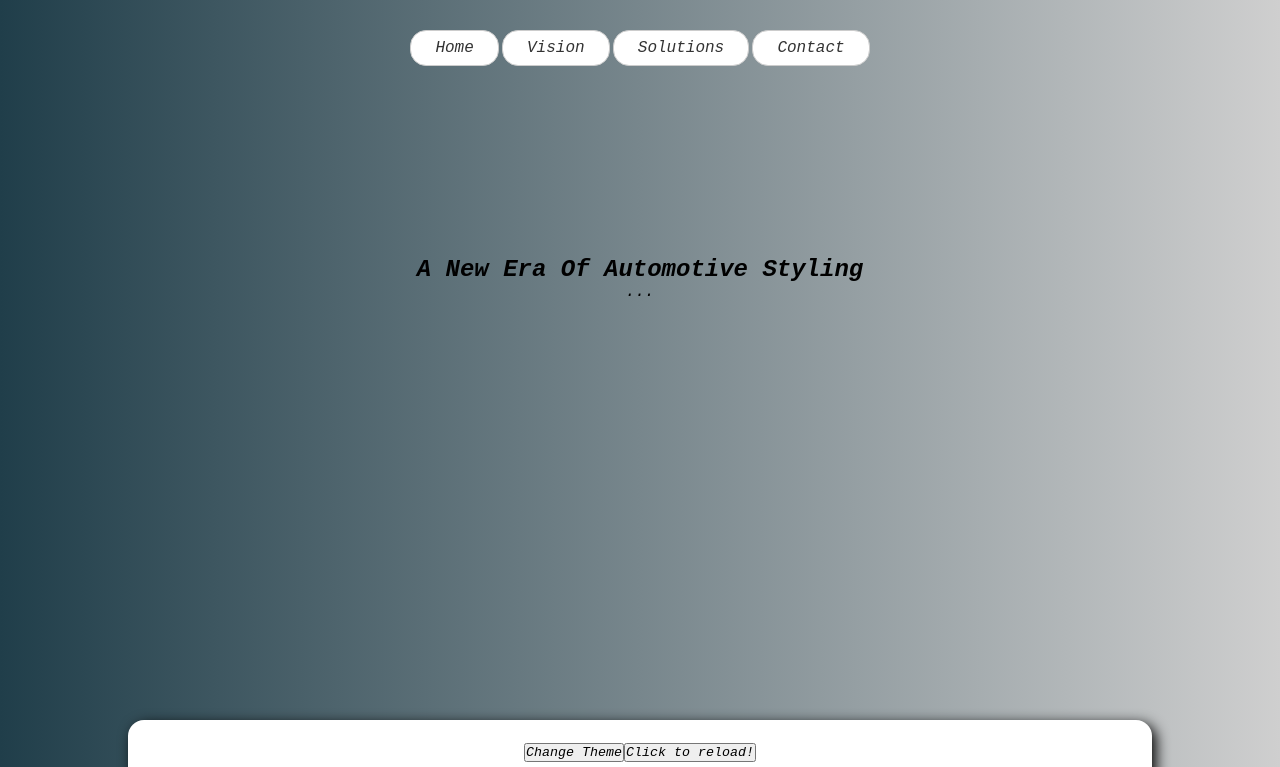
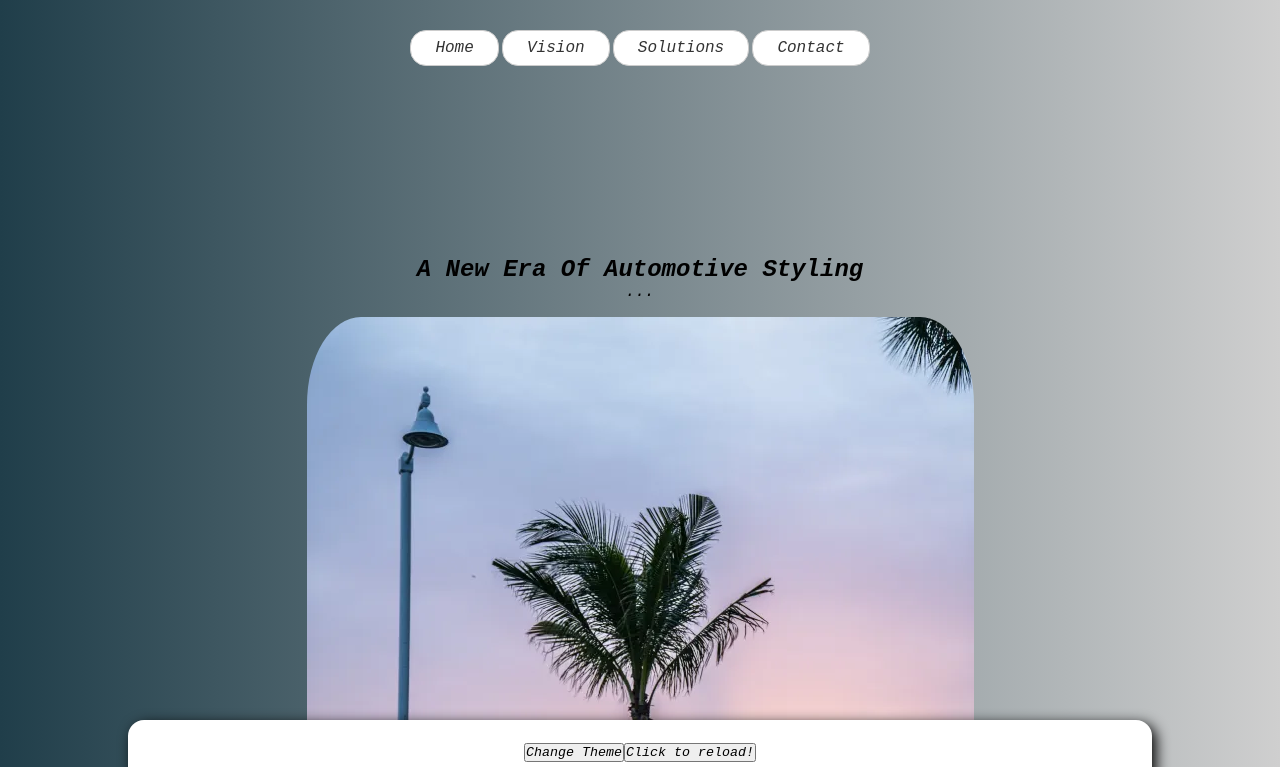
Before and after one commit to MarkDYabut/PocLandingFramework, a Gatsby site: page /aaHome in a window 1280 px wide. Shown: the top 767 px of the page. Built offline with nearby package versions, Linux system fonts and the light colour scheme; Gatsby itself is replaced by a stand-in of ours.

Commit message:
feat:hero-images

```diff
--- /dev/null
+++ b/src/components/motion/Random.js
@@ -0,0 +1,107 @@
+import React, { useState } from 'react' //1000 hours
+import styled from 'styled-components' //30 hours
+import { motion, useAnimation } from 'framer-motion' //30 hours
+
+const firstVariant = {
+    hidden: {
+        opacity: 0,
+        x: -100,
+        scale: 1.3,
+    },
+    visible: {
+        opacity: 1,
+        x: 0,
+        scale: 1,
+        transition: { duration: 2 }
+    }
+}
+
+const secondVariant = {
+    hidden: {
+        opacity: 0,
+        x: 100,
+        scale: 1.3,
+    },
+    visible: {
+        opacity: 1,
+        x: 0,
+        scale: 1,
+        transition: { duration: 2 }
+    }
+}
+
+const firstElevateVariant = {
+    hidden: {
+        opacity: 0,
+        x: 100,
+        scale: 1.3,
+        rotate: 30,
+        y: 0,
+    },
+    visible: {
+        opacity: 1,
+        x: 100,
+        y: "-10vh",
+        scale: 1,
+        rotate: 0,
+        transition: { duration: 2 }
+    }
+}
+
+const secondElevateVariant = {
+    hidden: {
+        opacity: 0,
+        x: 100,
+        scale: 1.3,
+        rotate: -30,
+        y: 0,
+    },
+    visible: {
+        opacity: 1,
+        x: -100,
+        y: "-10vh",
+        scale: 1,
+        rotate: 0,
+        transition: { duration: 2 }
+    }
+}
+
+export const RandomMotionOnScroll = ({children}) => {
+    const rando = Math.floor(Math.random() * 2)
+    let variant = {}
+    console.log("RandomMotionOnScroll")
+    console.log(rando)
+
+    if(rando==1) variant = firstVariant
+    else variant = secondVariant
+
+    return (
+        <motion.div
+            variants={variant}
+            initial="hidden"
+            whileInView="visible"
+        >
+            {children}
+        </motion.div>
+    )
+}
+
+export const RandomElevateMotionOnScroll = ({children}) => {
+    const rando = Math.floor(Math.random() * 2)
+    let variant = {}
+    console.log("RandomMotionOnScroll")
+    console.log(rando)
+
+    if(rando==1) variant = firstElevateVariant
+    else variant = secondElevateVariant
+
+    return (
+        <motion.div
+            variants={variant}
+            initial="hidden"
+            whileInView="visible"
+        >
+            {children}
+        </motion.div>
+    )
+}
--- a/src/components/nav/navbar.js
+++ b/src/components/nav/navbar.js
@@ -15,7 +15,7 @@ const Nav = styled.div`
     height: 4rem;
 
     /* box-shadow: 4px 4px 14px #000; */
-
+    z-index: 1000;
     margin-bottom: 2rem;
     position: fixed;
     top: 1rem;
--- a/src/layout/aaLayout.js
+++ b/src/layout/aaLayout.js
@@ -3,6 +3,7 @@ import styled, { ThemeProvider } from 'styled-components'
 import { Link } from 'gatsby'
 import { createGlobalStyle } from 'styled-components'
 import { Navbar1 } from '../components/nav/navbar'
+import { motion } from "framer-motion"
 
 const GlobalStyle = createGlobalStyle`
     * {
@@ -11,6 +12,10 @@ const GlobalStyle = createGlobalStyle`
         font-family: 'Courier New', Courier, monospace;
         font-style: italic;
     }
+    html, body {
+    max-width: 100%;
+    overflow-x: hidden;
+}
 `
 
 const FooterContainer = styled.div`
@@ -65,8 +70,10 @@ const Footer = ({ children }) => (
 
 export const Layout = ({ children }) => {
     const [currentTheme, setCurrentTheme] = useState("light")
+    const [seed, setSeed] = useState(1)
+
     return (
-        <>
+        <motion.div key={seed} initial={{ opacity: 0 }} animate={{ opacity: 1 }} transition={{ duration: 2 }}>
             <ThemeProvider theme={currentTheme === "dark" ? darkTheme : lightTheme}>
                 <GlobalStyle />
                 <Container>
@@ -74,6 +81,8 @@ export const Layout = ({ children }) => {
                     {children}
                     <Footer>
                         <button onClick={() => {
+                                    setSeed(Math.random())
+
                             if (currentTheme === "dark") setCurrentTheme("light")
                             else setCurrentTheme("dark")
                         }}>Change Theme</button>
@@ -81,6 +90,6 @@ export const Layout = ({ children }) => {
                     </Footer>
                 </Container>
             </ThemeProvider>
-        </>
+        </motion.div>
     )
 }
--- a/src/pages/aaHome.js
+++ b/src/pages/aaHome.js
@@ -4,6 +4,7 @@ import styled from "styled-components"
 import { Layout } from "../layout/aaLayout"
 import { Link } from 'gatsby'
 import { Navbar1 } from "../components/nav/navbar"
+import { RandomElevateMotionOnScroll, RandomMotionOnScroll } from "../components/motion/Random"
 
 
 const colors1 = ["#0d1b2a", "#1b263b", "#415a77", "#778da9"]
@@ -51,7 +52,7 @@ const StyledNavButton = styled.span`
     border-bottom: 1px solid #CCCCCC;
     border-left: 1px solid #CCCCCC;
     border-radius: 1rem;
-
+    z-index: 1;
     &:hover, &:focus {
         color: grey;
         background-color: #333333;
@@ -95,7 +96,7 @@ export default function BuildSomethingNew() {
   const scrollToSection = (elementRef) => {
     console.log(elementRef)
     window.scrollTo({
-      top: elementRef.current.offsetTop,
+      top: elementRef.current.offsetTop - 100,
       left: 0,
       behavior: 'smooth'
     })
@@ -111,7 +112,6 @@ export default function BuildSomethingNew() {
         <NavScrollToButton type="submit" onClick={() => { scrollToSection(contact) }}>Contact</NavScrollToButton>
       </Navbar1>
       <Home refer={home} />
-
       <Vision refer={vision} />
       <Solutions refer={solutions} />
       <Contact refer={contact} />
@@ -119,11 +119,29 @@ export default function BuildSomethingNew() {
   )
 }
 
+const StyledImg = styled.img`
+  max-width: 60vw;
+  padding: 1rem;
+  margin: auto;
+  display: block;
+  z-index: 0;
+  border-radius: 10%;
+`
+
 const Home = (props) => (
   <div ref={props.refer}>
     <StyledSection>
       <h1>A New Era Of Automotive Styling</h1>
       <p>...</p>
+      <RandomMotionOnScroll>
+        <StyledImg src="aa/0001.webp" />
+      </RandomMotionOnScroll>
+      <RandomElevateMotionOnScroll>
+        <StyledImg src="aa/0002.webp" />
+      </RandomElevateMotionOnScroll>
+      <RandomMotionOnScroll>
+        <StyledImg src="aa/0003.webp" />
+      </RandomMotionOnScroll>
     </StyledSection>
   </div>
 )
@@ -134,6 +152,21 @@ const Vision = (props) => (
       <h1>Vision</h1>
       <p>Taking all the guess work out of designing your dream vehicle.</p>
       <p>Modifications made simple.</p>
+      <RandomMotionOnScroll>
+        <StyledImg src="aa/0004.webp" />
+      </RandomMotionOnScroll>
+      <RandomMotionOnScroll>
+        <StyledImg src="aa/0005.webp" />
+      </RandomMotionOnScroll>
+      <RandomElevateMotionOnScroll>
+        <StyledImg src="aa/0006.webp" />
+      </RandomElevateMotionOnScroll>
+      <RandomMotionOnScroll>
+        <StyledImg src="aa/0007.webp" />
+      </RandomMotionOnScroll>
+      <RandomElevateMotionOnScroll>
+        <StyledImg src="aa/0008.webp" />
+      </RandomElevateMotionOnScroll>
     </StyledSection>
   </div>
 )
@@ -146,7 +179,16 @@ const Solutions = (props) => (
       <p>Exterior</p>
       <p>Interior</p>
       <p>Buy&Sell</p>
-    </StyledSection>
+    <RandomMotionOnScroll>
+      <StyledImg src="aa/0014.webp" />
+    </RandomMotionOnScroll>
+    <RandomMotionOnScroll>
+      <StyledImg src="aa/0015.webp" />
+    </RandomMotionOnScroll>
+    <RandomElevateMotionOnScroll>
+      <StyledImg src="aa/0016.webp" />
+    </RandomElevateMotionOnScroll>
+  </StyledSection>
   </div>
 )
 
@@ -155,6 +197,18 @@ const Contact = (props) => (
     <StyledSection>
       <h1>Contact</h1>
       <p>Reach out and collaborate</p>
+    <RandomMotionOnScroll>
+      <StyledImg src="aa/0017.webp" />
+    </RandomMotionOnScroll>
+    <RandomElevateMotionOnScroll>
+      <StyledImg src="aa/0018.webp" />
+    </RandomElevateMotionOnScroll>
+    <RandomMotionOnScroll>
+      <StyledImg src="aa/0019.webp" />
+    </RandomMotionOnScroll>
+    <RandomElevateMotionOnScroll>
+      <StyledImg src="aa/0020.webp" />
+    </RandomElevateMotionOnScroll>
     </StyledSection>
   </div>
 )
```
